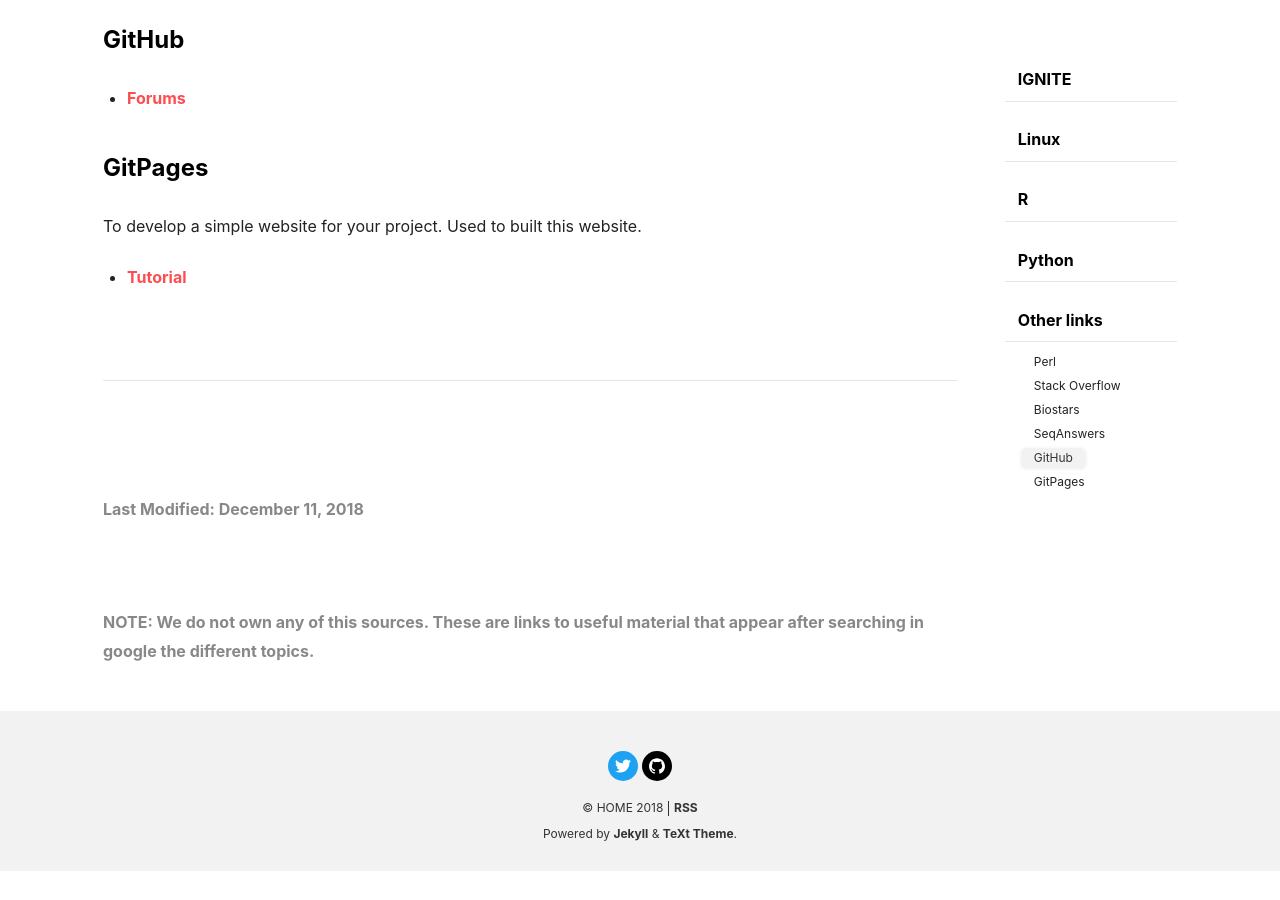
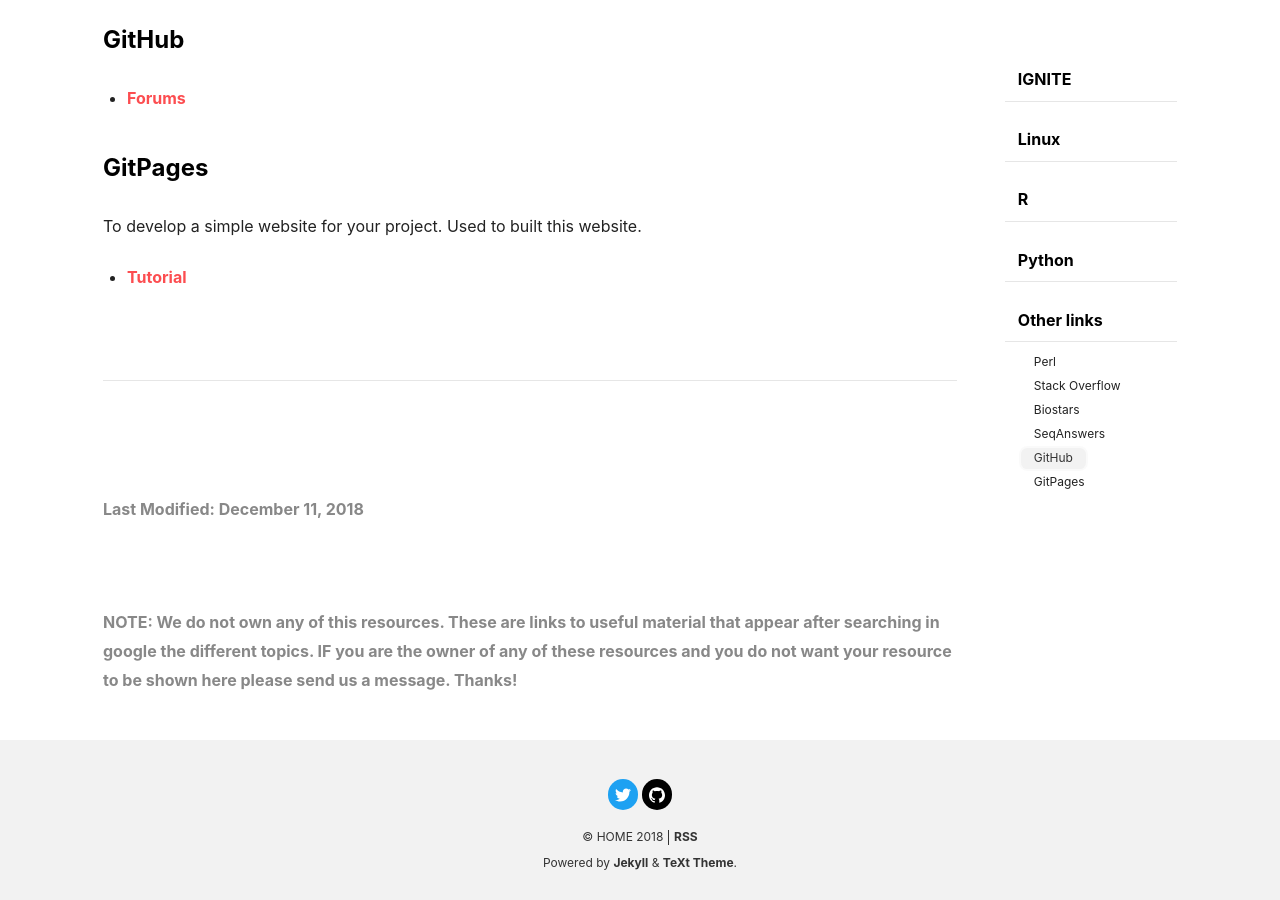
Before and after one commit to itn-ignite/ESRs-Programming-and-Bioinformatics-Workshop, a Jekyll site: the page built from docs/ulinks.md, in a window 1280 px wide and 900 px high, scrolled down 2274 px. Built offline with Jekyll 4.4.1, drawn with Linux system fonts in a browser that asks for light colours; nearby versions of some CDN libraries; before the commit the page ends 3145 px from its top, so only the background shows below that.

Commit message:
Update ulinks.md

```diff
--- a/docs/ulinks.md
+++ b/docs/ulinks.md
@@ -79,4 +79,4 @@ To develop a simple website for your project. Used to built this website.
 
 <br />
 
-###### **NOTE:** We do not own any of this sources. These are links to useful material that appear after searching in google the different topics.
+###### NOTE: We do not own any of this resources. These are links to useful material that appear after searching in google the different topics. IF you are the owner of any of these resources and you do not want your resource to be shown here please send us a message. Thanks!
```
